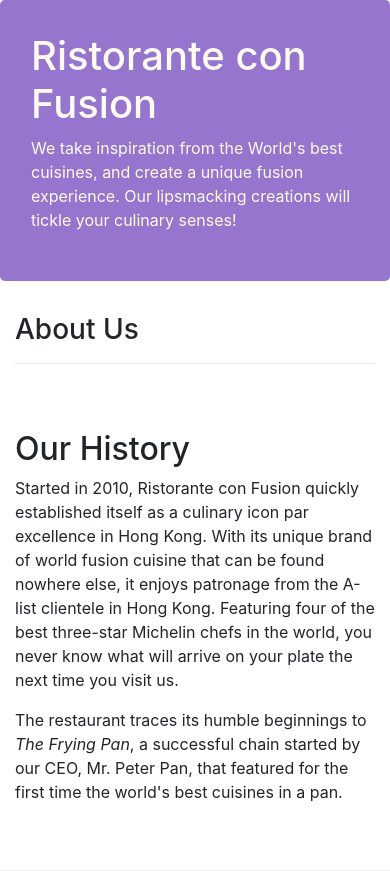
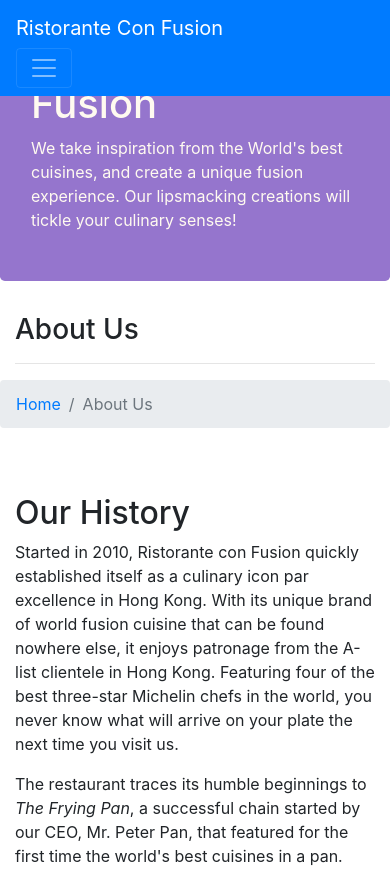
Before and after one commit to booellean/Bootstrap-playground, a website: page aboutus.html in a window 390 px wide. Shown: the top 871 px of the page. Drawn offline with nearby package versions, Linux system fonts and the light colour scheme.

Commit message:
test: Added Menus and breadcrumbs for our Nav Elements
Utlizing bootstrap, added a more advanced nav menu to the webpages with hamburger icons that hide the menu with the page is below a certain width
aboutus.html (and future pages) will make use of the breadcrumbs lists of bootstrap to navigate between pages

```diff
--- a/aboutus.html
+++ b/aboutus.html
@@ -16,7 +16,22 @@
 </head>
 
 <body>
-
+    <nav class="navbar navbar-dark navbar-expand-sm bg-primary fixed-top">
+      <div class="container">
+        <a class="navbar-brand" href="#">Ristorante Con Fusion</a>
+        <div class="collapse navbar-collapse" id="Navbar">
+        <ul class="navbar-nav mr-auto">
+          <li class="nav-item active"><a class="nav-link" href="#">Home</a></li>
+          <li class="nav-item"><a class="nav-link" href="./aboutus.html">About</a></li>
+          <li class="nav-item"><a class="nav-link" href="#">Menu</a></li>
+          <li class="nav-item"><a class="nav-link" href="#">Contact</a></li>
+        </ul>
+        </div>
+      </div>
+      <button class="navbar-toggler" type="button" data-toggle="collapse" data-target="#Navbar">
+          <span class="navbar-toggler-icon"></span>
+      </button>
+    </nav>
     <header class="jumbotron">
         <div class="container">
             <div class="row row-header">
@@ -31,12 +46,16 @@
     </header>
 
     <div class="container">
-        <div class="row row-header">
-            <div class="col-12">
-               <h3>About Us</h3>
-               <hr>
-            </div>
+      <div class="row row-header">
+        <div class="col-12">
+            <h3>About Us</h3>
+            <hr>
         </div>
+        <ol class="col-12 breadcrumb">
+          <li class="breadcrumb-item"><a href="./index.html">Home</a></li>
+          <li class="breadcrumb-item active">About Us</li>
+        </ol>
+      </div>
 
         <div class="row row-content align-items-center">
             <div class="col-sm-6">
```
Also changed, not shown: index.html (+16 -0 lines).
